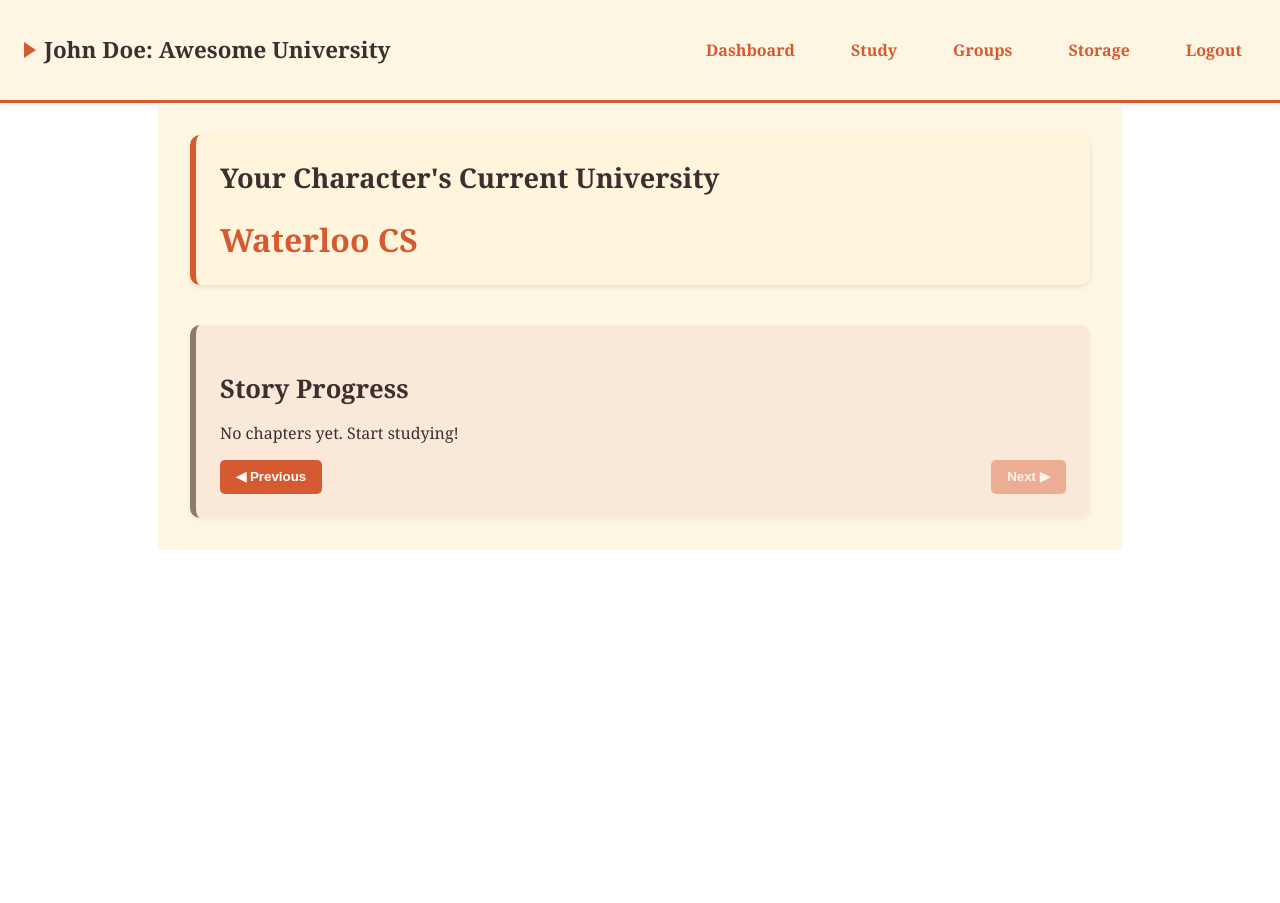
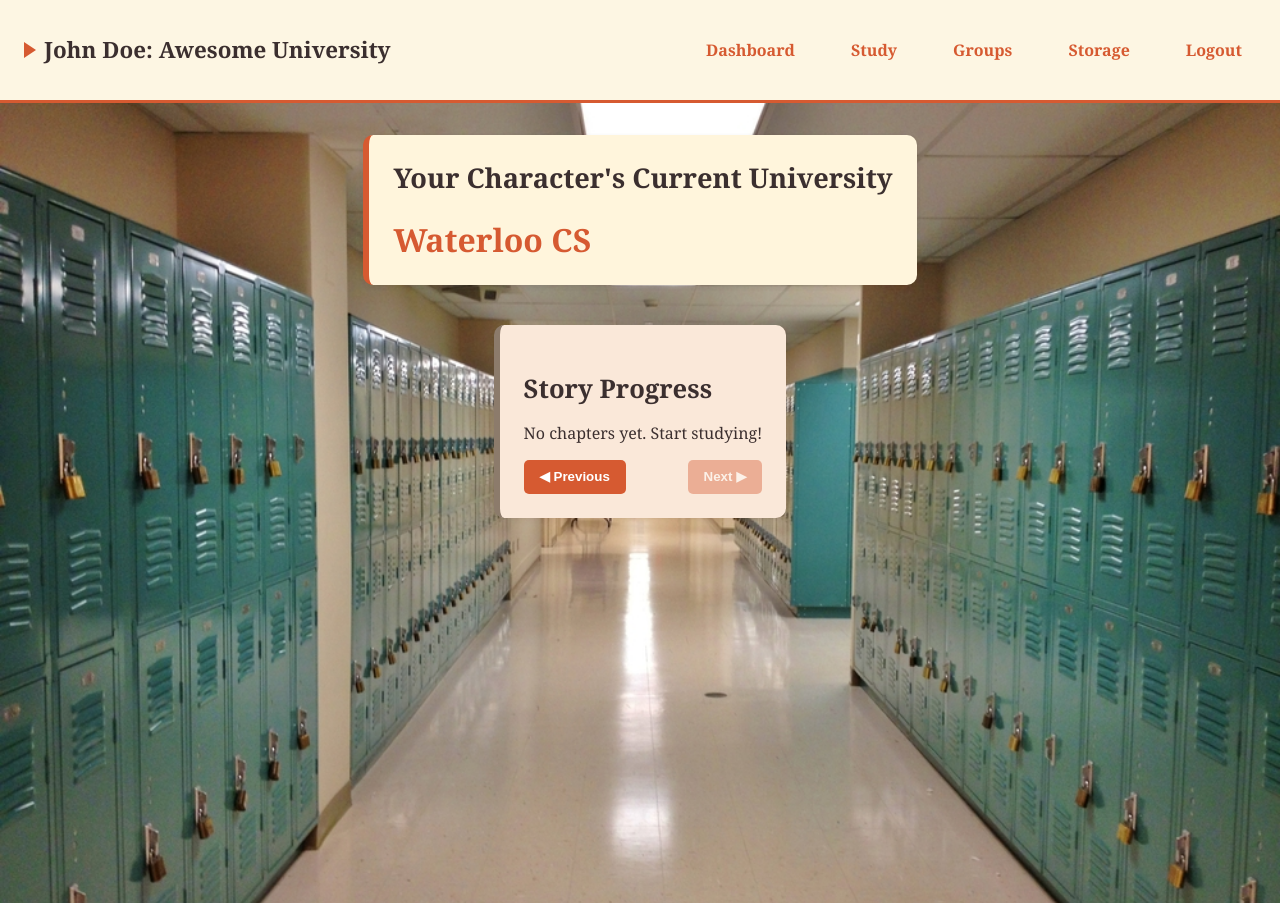
Before and after one commit to Burchard-Tang/Jamhacks9StudyQuest, a React (Create React App) app in the folder Frontend/study-quest/: page /app/dashboard in a window 1280 px wide. Before the commit the page ends 800 px from the top, so only its background shows below. Built offline with nearby package versions, Linux system fonts and the light colour scheme.

Commit message:
Some more UI LOL

```diff
--- a/Frontend/study-quest/src/pages/Dashboard.css
+++ b/Frontend/study-quest/src/pages/Dashboard.css
@@ -1,10 +1,9 @@
 .dashboard {
-  max-width: 900px;
+  max-width: 100%;
   margin: auto;
-  padding: 2rem;
   font-family: 'Georgia', serif;
   color: #3B2F2F; /* warm dark brown */
-  background-color: #FDF6E3; /* parchment */
+  background-image:#FDF6E3; /* parchment */
 }
 
 .school-status {
@@ -97,58 +96,17 @@
   color: #3B2F2F;
 }
 
-.dashboard-container {
+.background {
+background-image: url('../../public/Images/insideOfSchool.jpg');
+  background-size: cover;
+  background-position: center;
+  background-repeat: no-repeat;
+
   display: flex;
-  justify-content: center;
-  align-items: flex-start;
-  gap: 1rem;
-  padding: 1rem;
+  flex-direction: column;
+  align-items: center;
+  padding: 2rem;
+  min-height: 100vh;
+  width: 100%;
+  box-sizing: border-box;
 }
-
-.side-panel {
-  width: 200px;
-  background-color: #3B2F2F;
-  color: white;
-  border-radius: 12px;
-  padding: 1rem;
-  height: fit-content;
-  box-shadow: 2px 2px 10px rgba(0,0,0,0.2);
-  font-family: 'Georgia', serif;
-}
-
-.left-panel .avatar-box {
-  text-align: center;
-  font-size: 2rem;
-}
-
-.avatar-label {
-  margin-top: 0.5rem;
-  font-weight: bold;
-  font-size: 1.2rem;
-}
-
-.avatar-university {
-  margin-top: 0.25rem;
-  font-style: italic;
-  font-size: 1rem;
-  color: #FFD700;
-}
-
-.right-panel .narrator-box {
-  font-style: italic;
-  font-size: 0.95rem;
-  line-height: 1.4;
-  border-left: 3px solid #D65A31;
-  padding-left: 0.8rem;
-}
-
-@media (max-width: 900px) {
-  .dashboard-container {
-    flex-direction: column;
-    align-items: center;
-  }
-
-  .side-panel {
-    width: 90%;
-  }
-}
--- a/Frontend/study-quest/src/pages/Dashboard.jsx
+++ b/Frontend/study-quest/src/pages/Dashboard.jsx
@@ -44,7 +44,8 @@ const Dashboard = () => {
   const currentChapter = chapters[visibleIndex];
 
   return (
-    <div className="dashboard">
+    <div className="dashboard" >
+    <div className='background'>
       <div className="school-status">
         <h2>Your Character's Current University</h2>
         <div className="school-tier">{currentUniversity}</div>
@@ -73,6 +74,7 @@ const Dashboard = () => {
           </button>
         </div>
       </div>
+      </div>
     </div>
   );
 };
```
Also changed, not shown: Frontend/study-quest/public/Images/fantasy background.jpg (renamed from Frontend/study-quest/public/fantasy background.jpg), Frontend/study-quest/public/Images/insideOfSchool.jpg (added).
